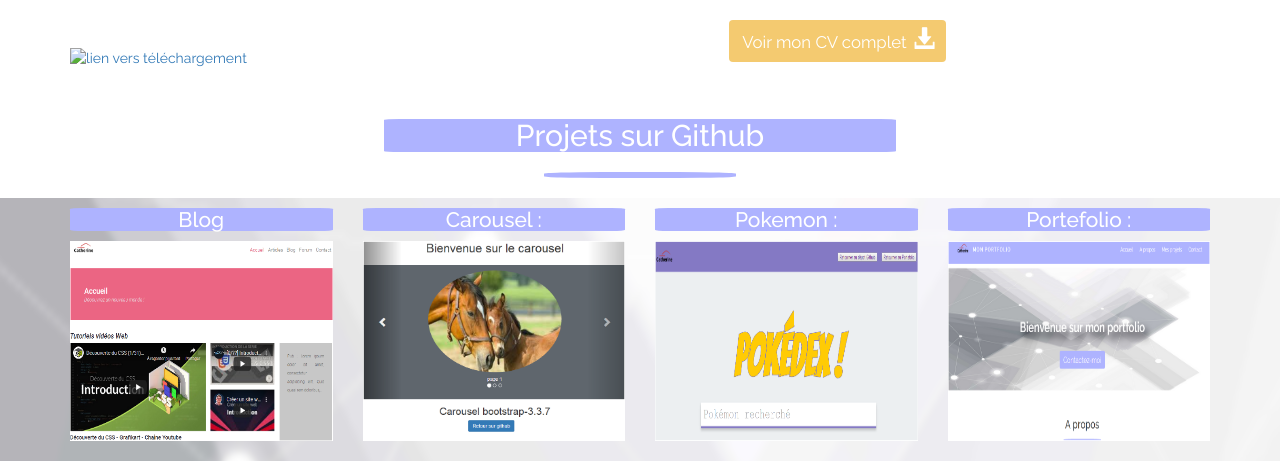
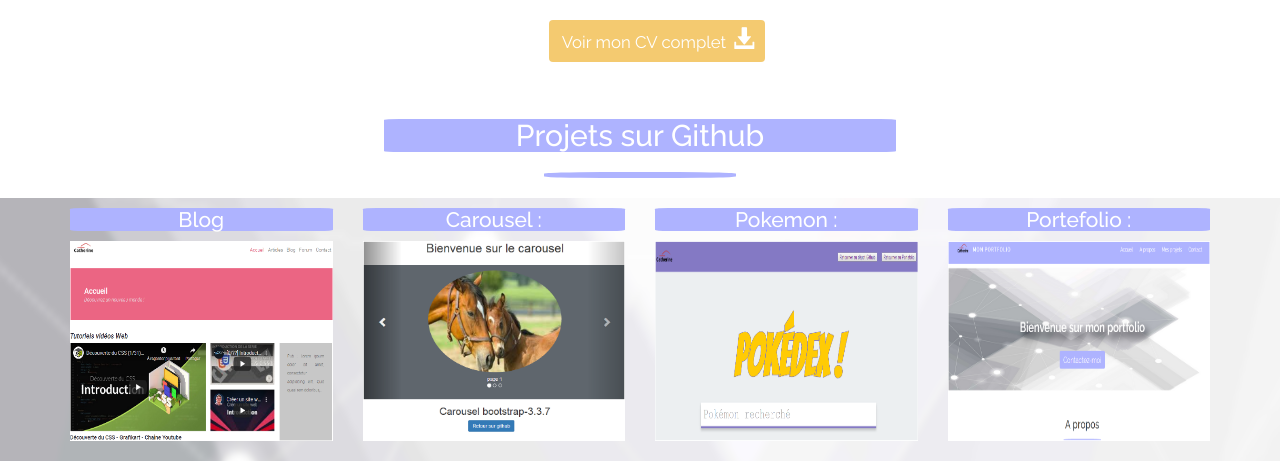
Before and after one commit to catherine57/Portefolio, a plain HTML site: page index.html in a window 1280 px wide. Shown: the part 1020-1481 px from the top of the page. Drawn offline with nearby package versions, Linux system fonts and the light colour scheme.

Commit message:
modification bouton download CV

```diff
--- a/index.html
+++ b/index.html
@@ -139,7 +139,7 @@
 			</div>
 
 			<a href="https://catherine57.github.io/Portefolio/img/CV_Catherine_Nicloux.pdf" download>
-				<img src="img/CV_Catherine_Nicloux.pdf" alt="lien vers téléchargement" >
+				<!-- <img src="img/CV_Catherine_Nicloux.pdf" alt="lien vers téléchargement" > -->
 				<button class="btn btn-custom" id="btn-cv">Voir mon CV complet
 					<span class="glyphicon glyphicon-download-alt"></span>
 				</button>
```
